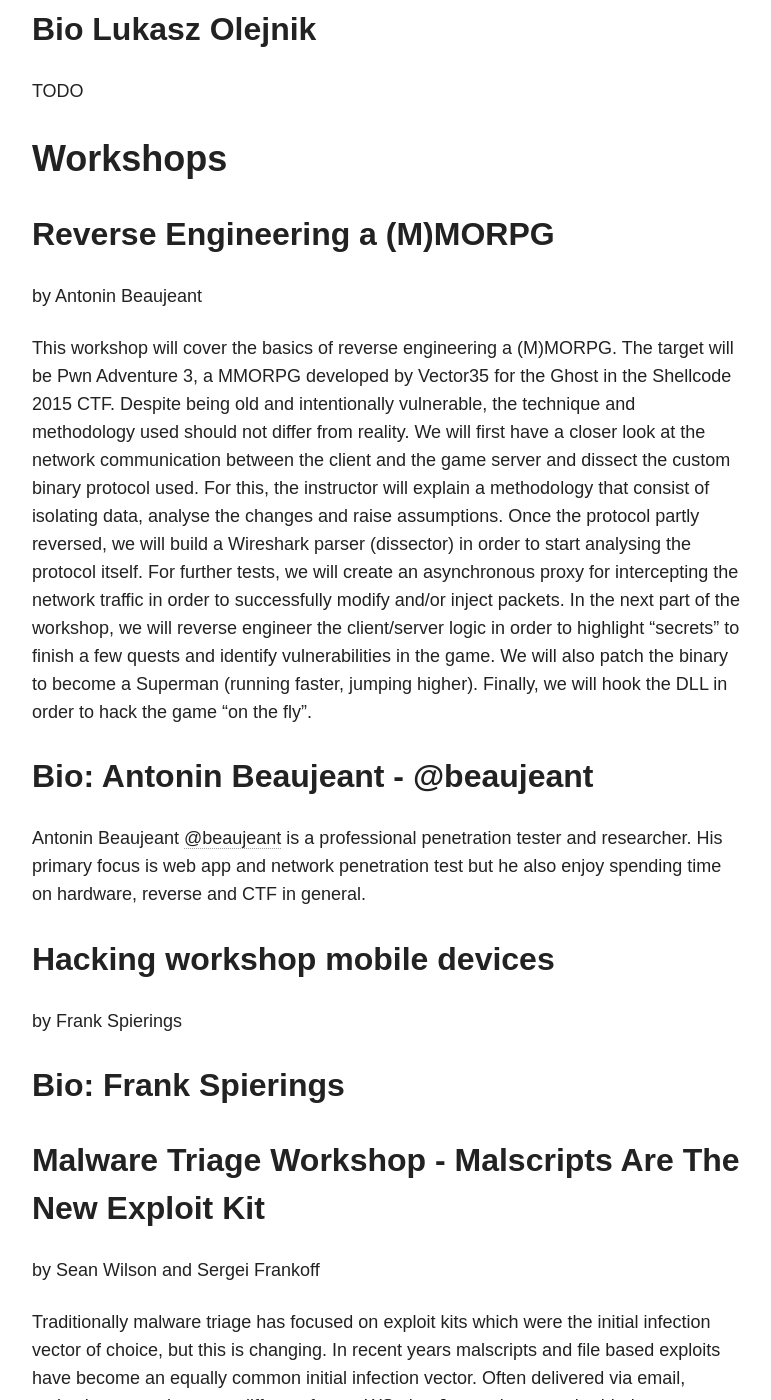
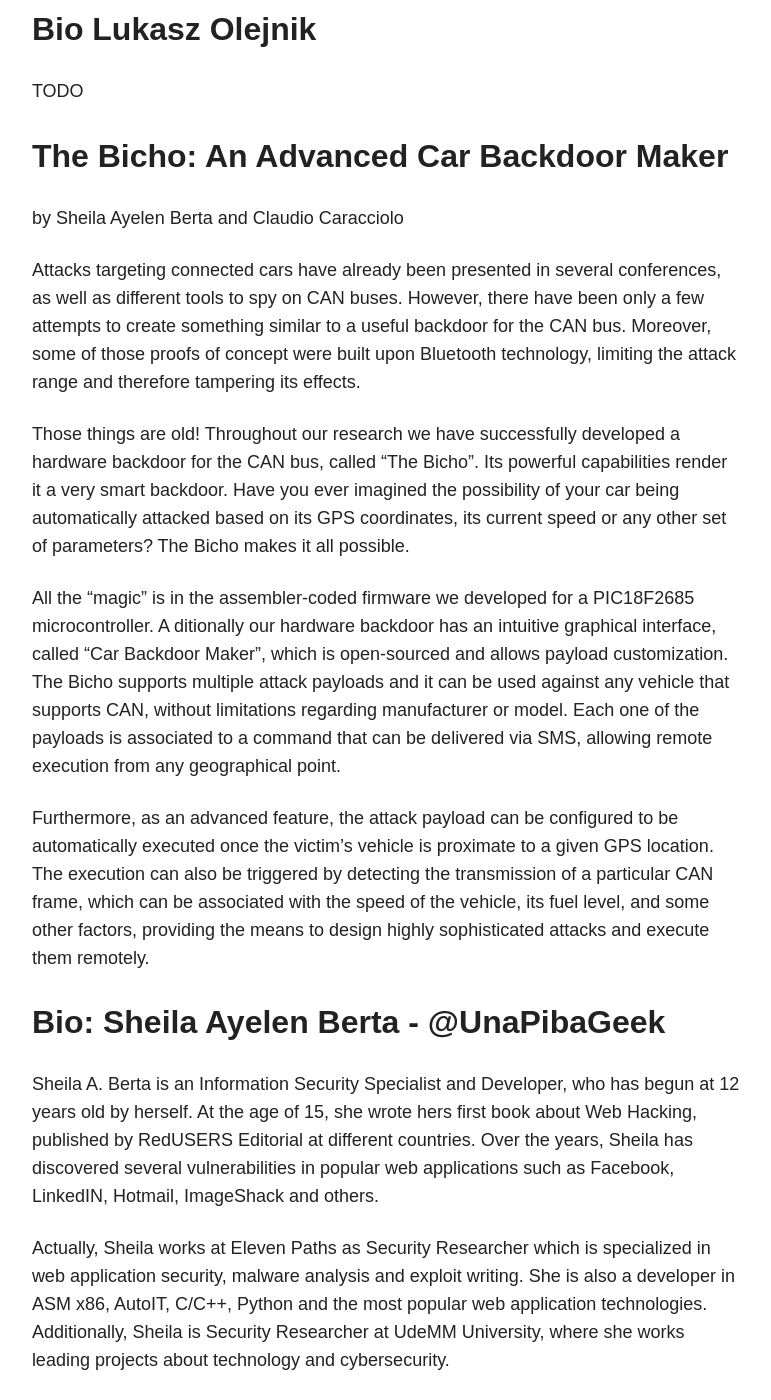
Before and after one commit to adulau/hack-lu-2017, a Jekyll site: the page built from talks/index.md, in a window 1280 px wide and 1400 px high, scrolled down 14609 px. Shown: the whole window, without its empty margins (254-1025 px from the left). Built offline with Jekyll 4.4.1, drawn with Linux system fonts in a browser that asks for light colours; nearby versions of some CDN libraries; some of the changed text lies outside the part shown.

Commit message:
Add more talks, fix typo

```diff
--- a/talks/index.md
+++ b/talks/index.md
@@ -467,6 +467,70 @@
 
 TODO
 
+The Bicho: An Advanced Car Backdoor Maker
+-----------------------------------------
+by Sheila Ayelen Berta and Claudio Caracciolo
+
+Attacks targeting connected cars have already been presented in several conferences,
+as well as different tools to spy on CAN buses. However, there have been only a few
+attempts to create something similar to a useful backdoor for the CAN bus. Moreover,
+some of those proofs of concept were built upon Bluetooth technology, limiting the attack
+range and therefore tampering its effects.
+
+Those things are old! Throughout our research we have successfully developed a hardware
+backdoor for the CAN bus, called "The Bicho". Its powerful capabilities render it a very smart
+backdoor. Have you ever imagined the possibility of your car being automatically attacked based on its
+GPS coordinates, its current speed or any other set of parameters? The Bicho makes it all possible.
+
+All the "magic" is in the assembler-coded firmware we developed for a PIC18F2685 microcontroller. A
+ditionally our hardware backdoor has an intuitive graphical interface, called "Car Backdoor Maker",
+which is open-sourced and allows payload customization. The Bicho supports multiple attack payloads and
+it can be used against any vehicle that supports CAN, without limitations regarding manufacturer or model.
+Each one of the payloads is associated to a command that can be delivered via SMS, allowing remote execution
+from any geographical point.
+
+Furthermore, as an advanced feature, the attack payload can be configured to be automatically
+executed once the victim's vehicle is proximate to a given GPS location. The execution can also be
+triggered by detecting the transmission of a particular CAN frame, which can be associated with the
+speed of the vehicle, its fuel level, and some other factors, providing the means to design highly
+sophisticated attacks and execute them remotely.
+
+Bio: Sheila Ayelen Berta - @UnaPibaGeek
+---------------------------------------
+
+Sheila A. Berta is an Information Security Specialist and Developer, who has begun at 12 years
+old by herself. At the age of 15, she wrote hers first book about Web Hacking, published by
+RedUSERS Editorial at different countries. Over the years, Sheila has discovered several
+vulnerabilities in popular web applications such as Facebook, LinkedIN, Hotmail, ImageShack and others.
+
+Actually, Sheila works at Eleven Paths as Security Researcher which is specialized in web
+application security, malware analysis and exploit writing. She is also a developer in ASM x86,
+AutoIT, C/C++, Python and the most popular web application technologies. Additionally, Sheila is
+Security Researcher at UdeMM University, where she works leading  projects about technology and cybersecurity.
+
+Sheila is an International Speaker, who has spoken about different researches at important
+security conferences such as Black Hat USA 2017 & EU 2016 Arsenal, DefCon 25 CHV, Ekoparty
+Security Conference, OWASP Latam Tour, APPSEC Latam, DragonJARCon and others.
+
+Bio: Claudio Caracciolo - @holesec
+----------------------------------
+
+- Actual Chief Security Ambassador at Eleven Paths.
+- Local chapter coordinator at Centro de Ciberseguridad Industrial of Argentina (a Centro de
+  Ciberseguridad Industrial de España Subsidiary - CCI-Es.org)
+- Former President at ISSA Argentina (through periods 2011-2013 and 2013-2015)
+- Information Security specialist consultant - Professor of "Computer Forensics" and "Information Security"
+  classes at Instituto Superior de Seguridad Pública (ISSP)
+- Active member of several information security associations such as: ISSA International, OWASP, Usuaria, Argentina Cibersegura
+- Member of Segurinfo's academic comitee from 2007 to date
+- Guest speaker at several international information security conferences and events such Black Hat USA 2017 Arsenal,
+  DefCon 25 CHV, Ekoparty Security Conference and others.
+- Instructor on Ethical Hacking related issues such as: Defense Methodologies, Platform Hardening, Web Security, and
+  Anti-Forensic Techniques.
+- Social Engineering Passionate.
+- Co-author of "Ethical Hacking, un enfoque metodológico" (Editorial Alfaomega - 2010).
+- Co-organizer of MS Doing Blue event.
+
 Workshops
 =========
 
@@ -601,3 +665,24 @@
 
 In his spare time, David likes working on hobby electronics projects, develop new IT security tools or
 sharpen his skills with CTFs and bug bounty programs.
+
+SAP Pentest - From outside to company salaries tampering
+--------------------------------------------------------
+by Yvan Genuer
+
+<!-- 3 or 4H (prefered), not on Thursday -->
+
+SAP is boring, too big or too complicated? What about learning SAP Security during a fun CTF workshop?
+Additionally we'll provide you with a pre-configured attacker VM with all tools required to perform workshop activities.
+Attendees learn how to work against different SAP Systems targets with different configuration issues in  a 'realistic' environment.
+Few slides, lots of practice - this is the leitmotiv of this guided SAP pentest workshop.
+
+Bio: Yvan Genuer
+----------------
+
+Yvan has near than 15 years of experience in SAP. Starting out as a SAP basis administrator for various
+well-known French companies, since 5 years, he focuses on SAP Security and is now the head of SAP
+assessment and pentesting at Devoteam security team. Although being a very discreet person, he received
+official acknowledgements from SAP AG for vulnerabilities he's reported. Furthermore, he is a longtime
+member of the Grehack conference organization and has conducted a SAP pentest workshop at Clusir 2017, as
+well as a full training at Hack In Paris 2017.
```
Also changed, not shown: agenda/index.md (+1 -1 lines).
